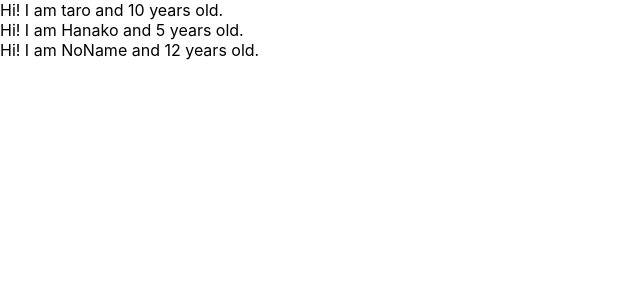
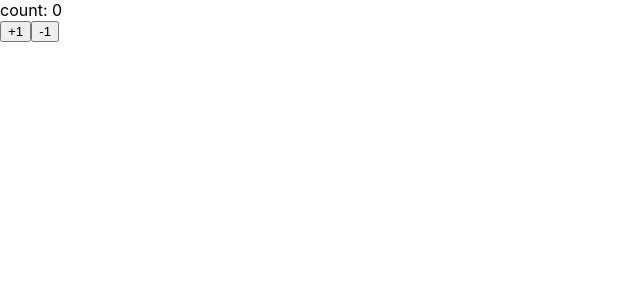
Before and after one commit to Yamamotonasu/redux-test, a React (Create React App) app: page / in a window 1280 px wide. Shown: the top 300 px of the page, without its empty margins (0-640 px from the left). Built offline with nearby package versions, Linux system fonts and the light colour scheme.

Commit message:
add state

```diff
--- a/src/App.js
+++ b/src/App.js
@@ -1,33 +1,41 @@
 import React, { Component } from 'react';
-import PropTypes from 'prop-types'
 
+// functional component
 const App = () => {
-  const profiles = [
-    { name: "taro", age: 10 },
-    { name: "Hanako", age: 5 },
-    { name: "NoName", age: 12 }
-  ]
-  return (
-    <div>
-    {
-      profiles.map((profile, index) => {
-        return <User name={profile.name} age={profile.age} key={index}/>
-      })
-    }
-    </div>
-  )
+  return <Counter></Counter>
 }
 
-const User = (props) => {
-  return <div>Hi! I am {props.name} and {props.age} years old.</div>
-}
+// stateを使う時はclassを使う？
+class Counter extends Component {
+  // define initializer
+  constructor(props) {
+    super(props)
+    console.log(this.state)
+    this.state = { count: 0 }
+  }
 
-// define check prop types
-User.propTypes = {
-  // check string
-  name: PropTypes.string,
-  // check number and age is requireded
-  age: PropTypes.number.isRequired
+  // define plus button for increment state count +1
+  handlePlusButton = () => {
+    this.setState({ count: this.state.count + 1 })
+  }
+
+  handleMinusButton = () => {
+    this.setState({ count: this.state.count - 1 })
+  }
+
+
+
+  render() {
+    console.log(this.state.count)
+    console.log("render called")
+    return (
+      <React.Fragment>
+        <div>count: { this.state.count }</div>
+        <button onClick={this.handlePlusButton}>+1</button>
+        <button onClick={this.handleMinusButton}>-1</button>
+      </React.Fragment>
+    )
+  }
 }
 
 export default App;
```
